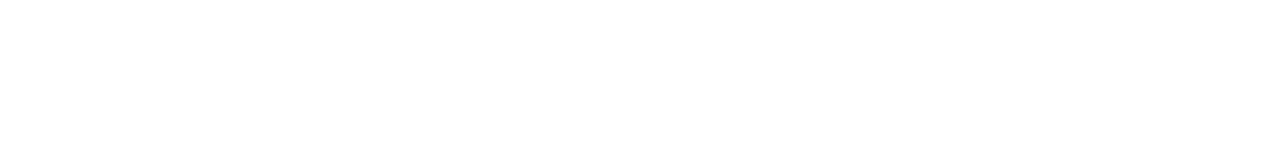
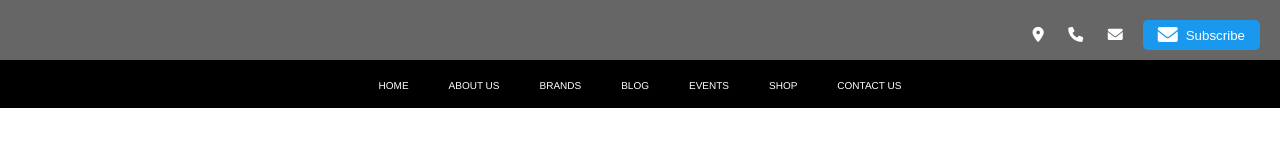
Before and after one commit to sajeela123/hi-fi-corner-clara-sajeela, a plain HTML site: page index.html in a window 1280 px wide. Drawn offline with Linux system fonts and the light colour scheme; a web font is replaced by a local one.

Commit message:
add index.html

```diff
--- /dev/null
+++ b/css/organisms.css
@@ -0,0 +1,79 @@
+/*-------- header ----------*/
+
+.header-top {
+    display: flex;
+    justify-content: flex-end;
+    align-items: center;
+    padding: 20px;
+    background-color: rgba(0, 0, 0, 0.6); /* Transparent background */
+    position: fixed;
+    width: 100%;
+    top: 0;
+    z-index: 10;
+}
+
+.header-top .logo-icons img {
+    width: 24px;
+    margin-left: 20px;
+}
+
+.header-top .subscribe-btn {
+    display: flex;
+    align-items: center;
+    margin-left: 20px;
+    padding: 5px 15px;
+    background-color: #1998ed;
+    color: white;
+    border: none;
+    border-radius: 5px;
+    cursor: pointer;
+}
+
+.header-top .subscribe-btn img {
+    width: 20px;
+    margin-right: 8px;
+}
+
+.nav-section {
+    background-color: black;
+    padding: 15px;
+    margin-top: 60px;
+}
+
+.nav-section ul {
+    list-style-type: none;
+    margin: 0;
+    padding: 0;
+    display: flex;
+    justify-content: center;
+
+
+}
+
+.nav-section ul li {
+    display: inline;
+
+}
+
+.nav-section ul li a {
+    color: white;
+    text-decoration: none;
+    padding: 10px 20px;
+    font-size: 10px;
+}
+
+.nav-section ul li a:hover {
+    color: var(--primary-color); /* Change text color on hover */
+}
+
+.header-top .logo-icons i {
+    font-size: 15px;
+    color: white;
+    margin-left: 20px;
+}
+
+.subscribe-btn i {
+    font-size: 20px;
+    margin-right: 8px;
+    color: white;
+}
--- /dev/null
+++ b/css/resets.css
@@ -0,0 +1,5 @@
+* {
+    margin: 0;
+    padding: 0;
+    box-sizing: border-box;
+}
--- a/css/style.css
+++ b/css/style.css
@@ -0,0 +1,8 @@
+/*-------- style sheets ---------*/
+
+@import url(variables.css);
+@import url(layout.css);
+@import url(organisms.css);
+@import url(molecules.css);
+@import url(atoms.css);
+@import url(resets.css);
--- /dev/null
+++ b/css/variables.css
@@ -0,0 +1,11 @@
+@import url('https://fonts.googleapis.com/css2?family=MuseoModerno:ital,wght@0,100..900;1,100..900&display=swap');
+
+:root {
+    --primary-color: #a39161;
+    --secondary-color: #c0ab9f;
+    --tertiary-color: black;
+}
+
+html {
+    font-family: "museo", helvetica, Arial, sans-serif;
+}
--- a/index.html
+++ b/index.html
@@ -4,8 +4,40 @@
     <meta charset="UTF-8">
     <meta name="viewport" content="width=device-width, initial-scale=1.0">
     <title>Hi Fi corner</title>
+    <link rel="stylesheet" href="/css/style.css">
+    <link href="https://cdnjs.cloudflare.com/ajax/libs/font-awesome/6.0.0-beta3/css/all.min.css" rel="stylesheet">
+
+
+
 </head>
 <body>
+    <header>
+        <!-- Top header section -->
+        <div class="header-top">
+            <div class="logo-icons">
+                <i class="fas fa-map-marker-alt"></i> <!-- Map Icon -->
+                <i class="fas fa-phone"></i>          <!-- Phone Icon -->
+                <i class="fas fa-envelope"></i>       <!-- Email Icon -->
+            </div>
+            <button class="subscribe-btn">
+                <i class="fas fa-envelope"></i>       <!-- Envelope Icon inside button -->
+                Subscribe
+            </button>
+        </div>
+
+        <!-- Navigation section below the header -->
+        <div class="nav-section">
+            <ul>
+                <li><a href="#">HOME</a></li>
+                <li><a href="#">ABOUT US</a></li>
+                <li><a href="#">BRANDS</a></li>
+                <li><a href="#">BLOG</a></li>
+                <li><a href="#">EVENTS</a></li>
+                <li><a href="#">SHOP</a></li>
+                <li><a href="#">CONTACT US</a></li>
+            </ul>
+        </div>
+    </header>
 
 </body>
 </html>
```
Also changed, not shown: css/atoms.css (added), css/layout.css (added), css/molecules.css (added).
